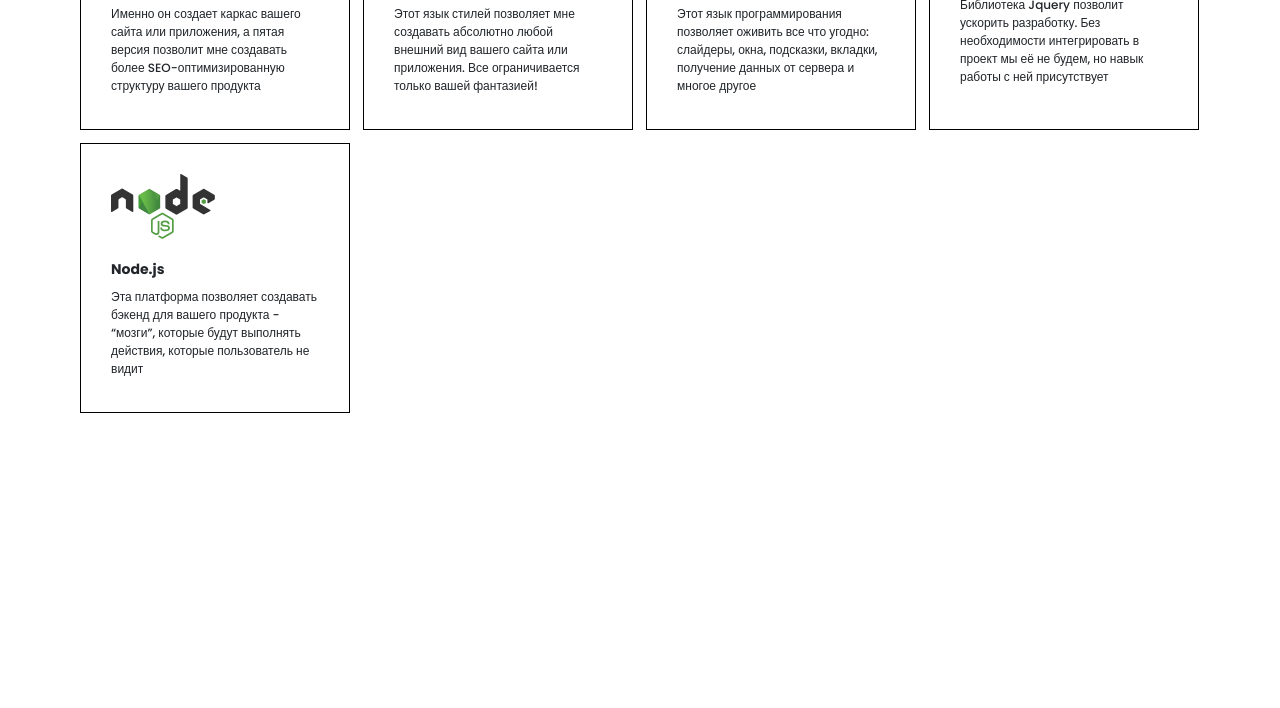
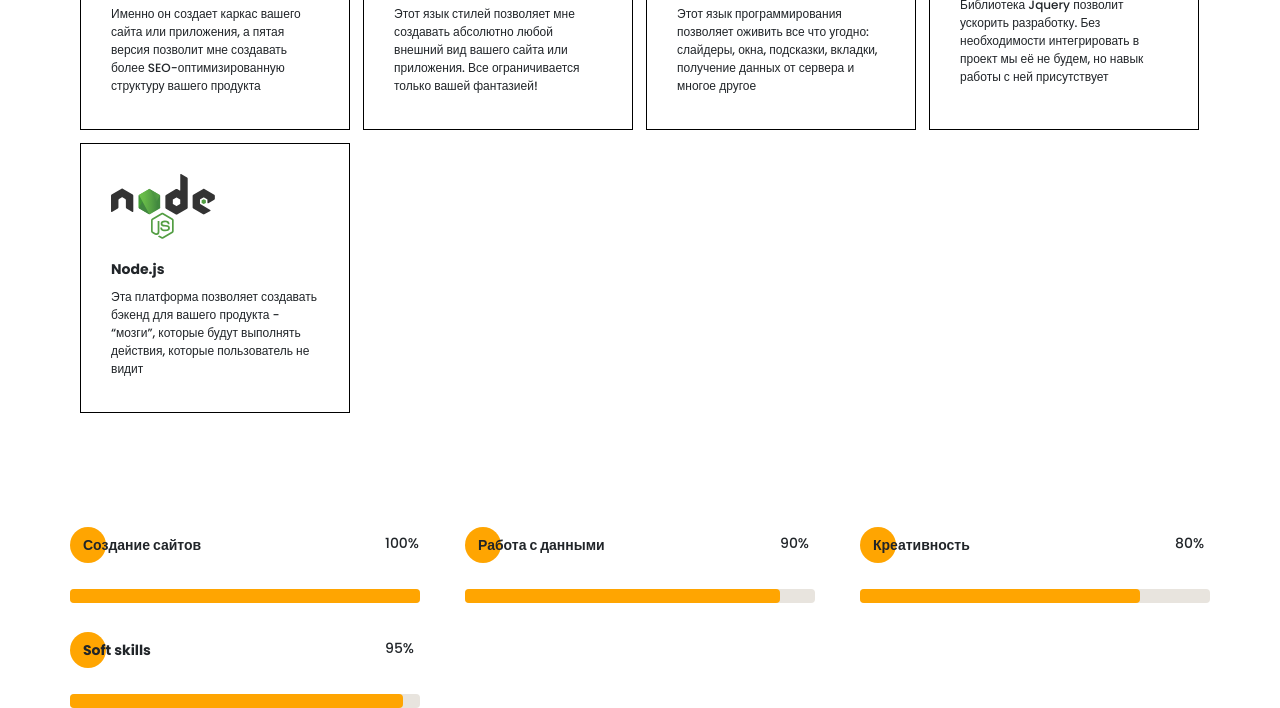
Before and after one commit to SergeyKorniets/portfolio, a website: page src/index.html in a window 1280 px wide. Shown: the part 2696-3404 px from the top of the page. Before the commit the page ends 3109 px from the top, so only its background shows below. Drawn offline with nearby package versions, Linux system fonts and the light colour scheme; files that its build step writes are made by us from their sources; files whose address does not match are found by name.

Commit message:
made third screen

```diff
--- a/src/index.html
+++ b/src/index.html
@@ -239,6 +239,36 @@
                     <div class="skills__item-descr">Эта платформа позволяет создавать бэкенд для вашего продукта - “мозги”, которые будут выполнять действия, которые пользователь не видит</div>
                 </div>
             </div>
+
+            <div class="skills__raitings">
+                <div class="skills__raitings-item">
+                    <div class="title title_fz14 skills__raitings-title">Создание сайтов</div>
+                    <div class="skills__raitings-counter">100%</div>
+                    <div class="skills__raitings-line">
+                        <span style="width: 100%"></span>
+                    </div>
+                </div>
+                <div class="skills__raitings-item">
+                    <div class="title title_fz14 skills__raitings-title">Работа с данными</div>
+                    <div class="skills__raitings-counter">90%</div>
+                    <div class="skills__raitings-line">
+                        <span style="width: 90%"></span></div>
+                </div>
+                <div class="skills__raitings-item">
+                    <div class="title title_fz14 skills__raitings-title">Креативность</div>
+                    <div class="skills__raitings-counter">80%</div>
+                    <div class="skills__raitings-line">
+                        <span style="width: 80%"></span>
+                    </div>
+                </div>
+                <div class="skills__raitings-item">
+                    <div class="title title_fz14 skills__raitings-title">Soft skills</div>
+                    <div class="skills__raitings-counter">95%</div>
+                    <div class="skills__raitings-line">
+                        <span style="width: 95%"></span>
+                    </div>
+                </div>
+            </div>
         </div>
     </section>
     <script src="js/script.js"></script>
--- a/src/sass/blocks/_skills.scss
+++ b/src/sass/blocks/_skills.scss
@@ -39,4 +39,40 @@
             margin-top: 39px;
         }
     }
+    &__raitings {
+        margin-top: 120px;
+        display: grid;
+        grid-template: repeat(2, minmax(70px, auto)) / repeat(3, 350px);
+        column-gap: 45px;
+        row-gap: 35px;
+        &-item {
+            display: grid;
+            grid-template: minmax(21px, auto) 14px / 200px 35px;
+            justify-content: space-between;
+            align-content: space-between;
+        }
+        &-title {
+            position: relative;
+            padding: 2px 0 0 13px;
+
+            @include before_circle
+        }
+        &-counter {
+            font-size: 14px;
+            line-height: 21px;
+        }
+        &-line {
+            width: 350px;
+            height: 14px;
+            background-color: #E8E4DE;
+            border-radius: 4px;
+            grid-column: 1 / 3;
+            span {
+                display: block;
+                height: 100%;
+                background-color: $main-color;
+                border-radius: 4px;
+            }
+        }
+    }
 }
```
Also changed, not shown: dist/css/style.min.css, dist/index.html.
